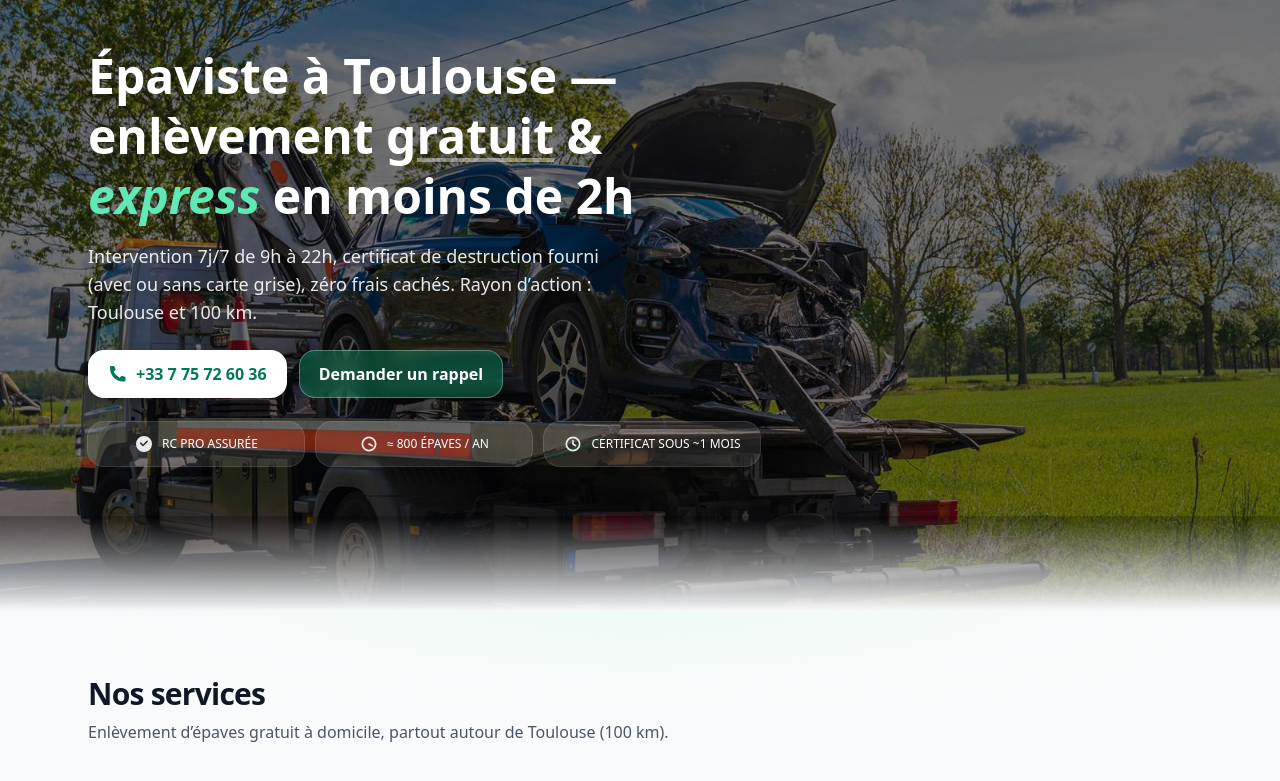
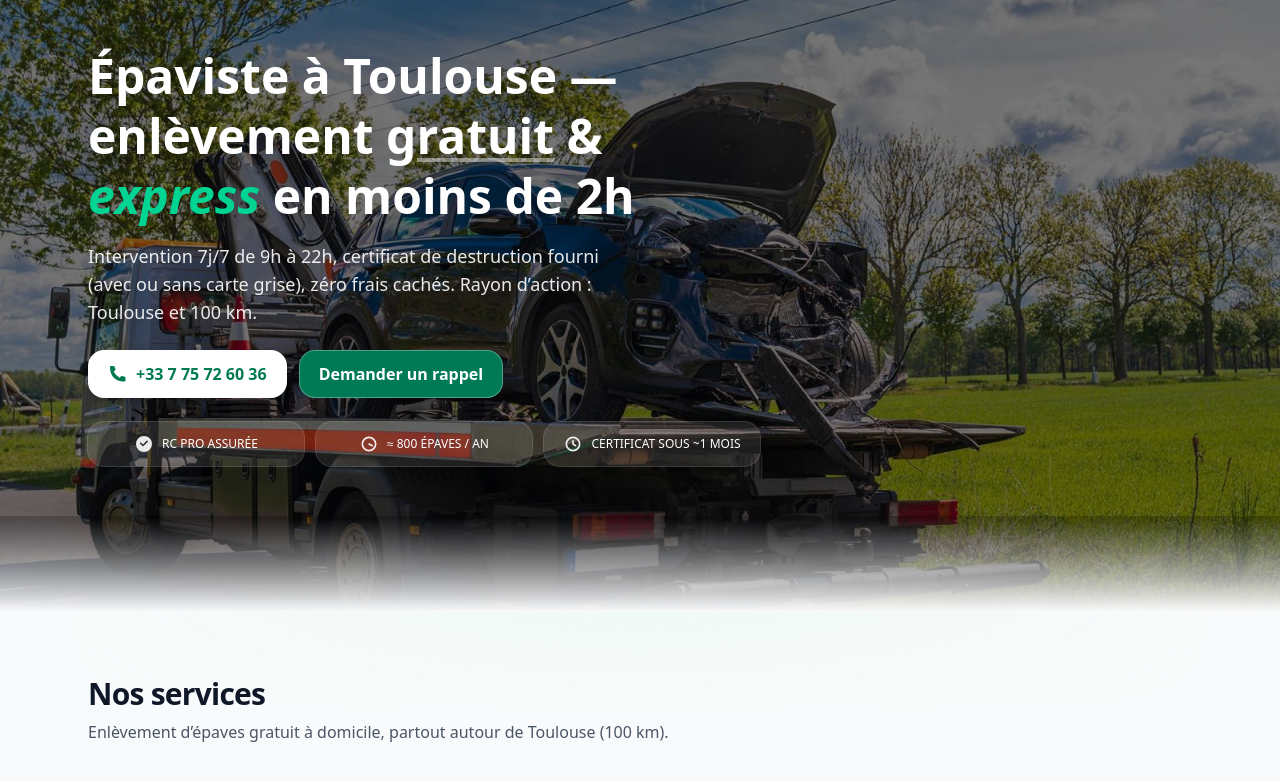
Before and after one commit to youness-haddou-pro/epaviste-express-toulouse.fr, an Astro site: page / in a window 1280 px wide. Shown: the top 781 px of the page. Built offline with nearby package versions, Linux system fonts and the light colour scheme; Astro itself is replaced by a stand-in of ours.

Commit message:
Ajustement des couleurs

```diff
--- a/src/components/Hero.astro
+++ b/src/components/Hero.astro
@@ -25,7 +25,7 @@ const { data } = Astro.props as { data: Data };
       <h1 class="text-3xl font-extrabold leading-tight md:text-5xl">
         Épaviste à Toulouse — enlèvement
         <span class="underline decoration-white/40 underline-offset-4">gratuit</span> &
-        <span class="text-emerald-300 italic">express</span> en moins de 2h
+        <span class="text-emerald-400 italic">express</span> en moins de 2h
       </h1>
       <p class="mt-4 max-w-xl text-white/90 md:text-lg">
         Intervention 7j/7 de 9h à 22h, certificat de destruction fourni <span class="whitespace-nowrap">(avec ou sans carte grise)</span>, zéro frais cachés. Rayon d’action : Toulouse et 100 km.
@@ -37,7 +37,7 @@ const { data } = Astro.props as { data: Data };
           <svg xmlns="http://www.w3.org/2000/svg" viewBox="0 0 24 24" fill="currentColor" class="h-5 w-5"><path d="M2.25 3.75A1.5 1.5 0 013.75 2.25h2.77c.63 0 1.2.4 1.4.98l.99 2.85c.18.52.05 1.1-.34 1.5l-1.7 1.7a16.76 16.76 0 007.12 7.12l1.7-1.7c.4-.39.98-.52 1.5-.34l2.85.99c.58.2.98.77.98 1.4v2.77a1.5 1.5 0 01-1.5 1.5H18c-8.56 0-15.5-6.94-15.5-15.5v-1.5z"/></svg>
           {data.phone}
         </a>
-        <a href="#contact" class="inline-flex items-center gap-2 rounded-2xl bg-emerald-500/30 px-5 py-3 font-semibold text-white ring-1 ring-inset ring-white/30 backdrop-blur hover:bg-emerald-500/40">
+        <a href="#contact" class="inline-flex items-center gap-2 rounded-2xl bg-emerald-700 px-5 py-3 font-semibold text-white ring-1 ring-inset ring-white/30 backdrop-blur hover:bg-emerald-500/40">
           Demander un rappel
         </a>
       </div>
--- a/src/components/Tarifs.astro
+++ b/src/components/Tarifs.astro
@@ -164,7 +164,7 @@
               <circle cx="12" cy="12" r="8" stroke="currentColor" stroke-width="2"/><path d="M12 8v4l3 2" stroke="currentColor" stroke-width="2" stroke-linecap="round"/>
             </svg>
           </span>
-          <span>Intervention en <strong>1–2 h</strong> (selon disponibilité).</span>
+          <span>Intervention <strong class="text-emerald-600">en moins de 2h</strong> (selon disponibilité).</span>
         </li>
         <li class="flex items-start gap-2">
           <span class="mt-1 inline-flex h-5 w-5 items-center justify-center rounded-full bg-sky-100 text-sky-700 ring-1 ring-sky-200">
```
